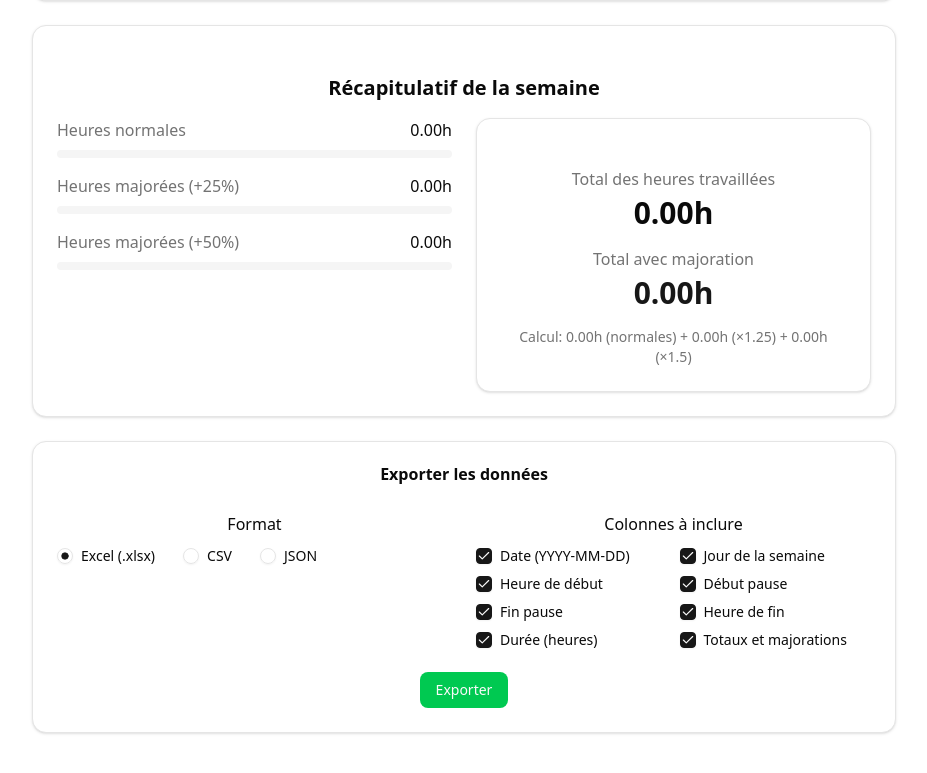
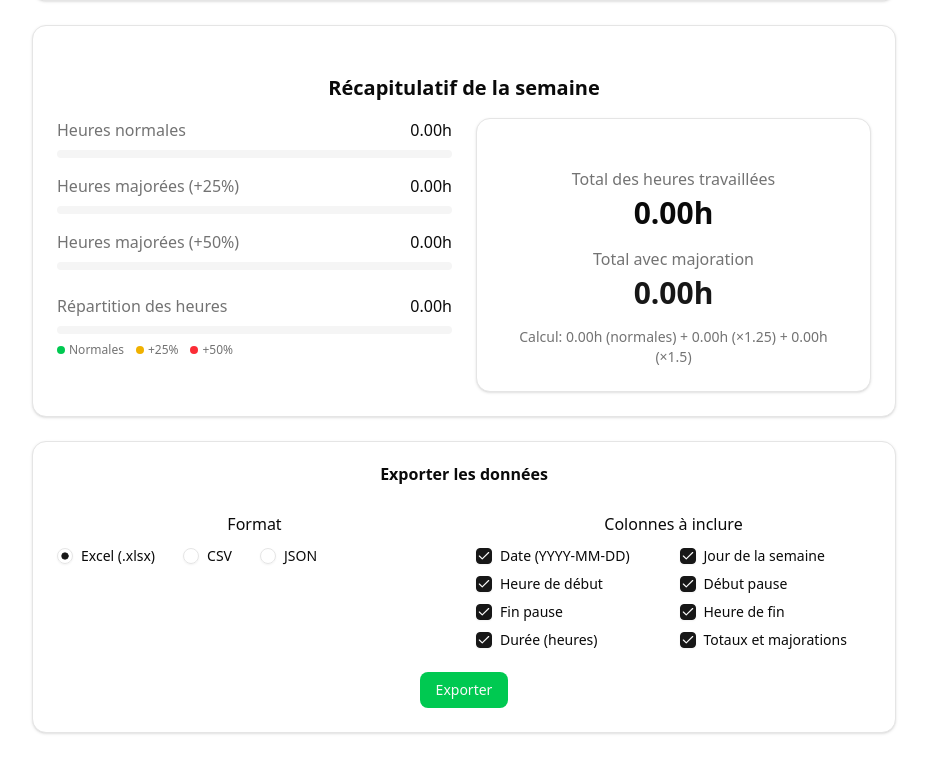
Before and after one commit to baptistelechat/overti-me, a React (Vite) app: page / in a window 1280 px wide. Shown: the part 739-1512 px from the top of the page, without its empty margins (176-1103 px from the left). Built offline with nearby package versions, Linux system fonts and the light colour scheme.

Commit message:
✨ (Work hours distribution) - Add a new progress bar component that visually displays the distribution of normal hours, overtime 25%, and overtime 50% hours

```diff
--- a/src/components/WeekSummary.tsx
+++ b/src/components/WeekSummary.tsx
@@ -27,7 +27,7 @@ const WeekSummary: React.FC<WeekSummaryProps> = ({ weekData }) => {
   // Constantes pour les maximums des barres de progression
   const NORMAL_HOURS_MAX = NORMAL_HOURS_THRESHOLD; // 35h
   const OVERTIME_25_MAX = OVERTIME_25_THRESHOLD - NORMAL_HOURS_THRESHOLD; // 8h (43h - 35h)
-  const OVERTIME_50_MAX = OVERTIME_50_THRESHOLD - NORMAL_HOURS_THRESHOLD; // 5h maximum pour les heures majorées à 50%
+  const OVERTIME_50_MAX = OVERTIME_50_THRESHOLD - OVERTIME_25_THRESHOLD; // 5h (48h - 43h)
 
   return (
     <div>
@@ -104,6 +104,98 @@ const WeekSummary: React.FC<WeekSummaryProps> = ({ weekData }) => {
               indicatorClassName="bg-red-500"
             />
           </div>
+
+          {/* Barre récapitulative */}
+          <div className="mt-6 mb-4">
+            <div className="flex justify-between items-center mb-2">
+              <span
+                className={cn(
+                  "text-muted-foreground",
+                  isOverLegalLimit &&
+                    "text-destructive"
+                )}
+              >
+                Répartition des heures
+              </span>
+              <span
+                className={cn(
+                  "font-medium",
+                  isOverLegalLimit &&
+                    "text-destructive"
+                )}
+              >
+                {weekData.totalHours.toFixed(2)}h
+              </span>
+            </div>
+
+            {/* Barre de progression personnalisée avec 3 sections */}
+            <div className="relative h-2 w-full overflow-hidden rounded-full bg-muted">
+              {/* Calcul des pourcentages pour chaque type d'heures */}
+              {(() => {
+                // Calcul des pourcentages relatifs à la durée totale
+                const totalHours = weekData.totalHours || 0.001; // Éviter division par zéro
+                const normalPercentage =
+                  (weekData.normalHours / totalHours) * 100;
+                const overtime25Percentage =
+                  (weekData.overtimeHours25 / totalHours) * 100;
+                const overtime50Percentage =
+                  (weekData.overtimeHours50 / totalHours) * 100;
+
+                return (
+                  <>
+                    {/* Section heures normales (verte) */}
+                    <div
+                      className="absolute left-0 top-0 h-full bg-green-500 z-10"
+                      style={{ width: `${normalPercentage}%` }}
+                      title={`Heures normales: ${weekData.normalHours.toFixed(
+                        2
+                      )}h (${normalPercentage.toFixed(1)}%)`}
+                    />
+
+                    {/* Section heures majorées 25% (jaune) */}
+                    <div
+                      className="absolute top-0 h-full bg-yellow-500 z-20"
+                      style={{
+                        left: `${normalPercentage}%`,
+                        width: `${overtime25Percentage}%`,
+                      }}
+                      title={`Heures majorées (+25%): ${weekData.overtimeHours25.toFixed(
+                        2
+                      )}h (${overtime25Percentage.toFixed(1)}%)`}
+                    />
+
+                    {/* Section heures majorées 50% (rouge) */}
+                    <div
+                      className="absolute top-0 h-full bg-red-500 z-30 rounded-r-full"
+                      style={{
+                        left: `${normalPercentage + overtime25Percentage}%`,
+                        width: `${overtime50Percentage}%`,
+                      }}
+                      title={`Heures majorées (+50%): ${weekData.overtimeHours50.toFixed(
+                        2
+                      )}h (${overtime50Percentage.toFixed(1)}%)`}
+                    />
+                  </>
+                );
+              })()}
+            </div>
+
+            {/* Légende */}
+            <div className="flex items-center justify-start mt-2 text-xs text-muted-foreground gap-3">
+              <div className="flex items-center">
+                <div className="size-2 bg-green-500 rounded-full mr-1"></div>
+                <span>Normales</span>
+              </div>
+              <div className="flex items-center">
+                <div className="size-2 bg-yellow-500 rounded-full mr-1"></div>
+                <span>+25%</span>
+              </div>
+              <div className="flex items-center">
+                <div className="size-2 bg-red-500 rounded-full mr-1"></div>
+                <span>+50%</span>
+              </div>
+            </div>
+          </div>
         </div>
 
         {/* Colonne des totaux */}
```
